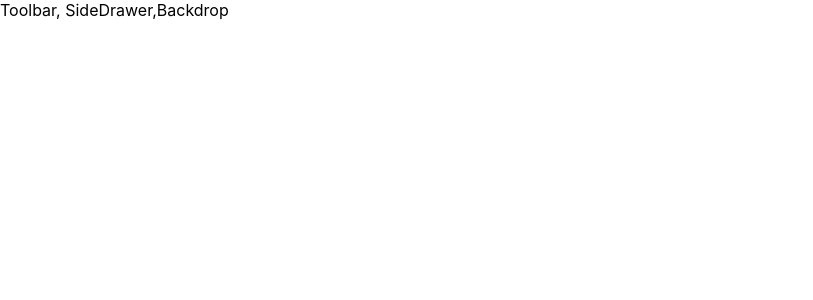
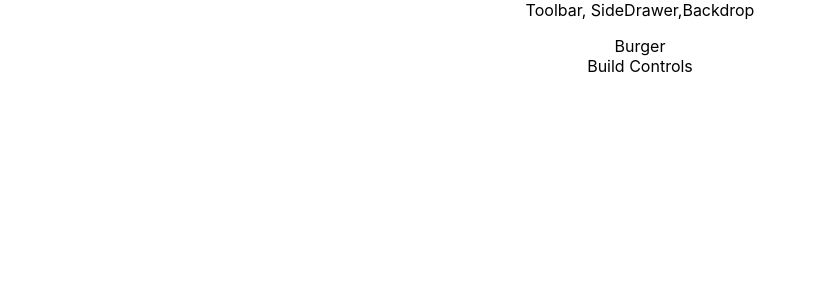
Before and after one commit to yruben/burger-builder, a React (Create React App) app: page / in a window 1280 px wide. Shown: the top 300 px of the page, without its empty margins (0-813 px from the left). Built offline with nearby package versions, Linux system fonts and the light colour scheme.

Commit message:
Implemented Burger Builder container

```diff
--- a/src/App.js
+++ b/src/App.js
@@ -1,12 +1,13 @@
 import Layout from './components/Layout/Layout'
-// import './App.css';
+import './App.css'
+import BurgerBuilder from './containers/BurgerBuilder/BurgerBuilder'
 
 
 function App() {
   return (
-    <div>
+    <div className='App'>
       <Layout>
-
+        <BurgerBuilder/>
       </Layout>
     </div>
   );
--- a/src/components/Layout/Layout.js
+++ b/src/components/Layout/Layout.js
@@ -1,9 +1,9 @@
 import React from 'react'
-
+import styles from './Layout.module.css'
 const layout = ( props ) => (
   <>
     <div>Toolbar, SideDrawer,Backdrop</div>
-    <main>
+    <main className={styles.content}>
       {props.children}
     </main>
   </>
--- /dev/null
+++ b/src/components/Layout/Layout.module.css
@@ -0,0 +1,3 @@
+.content{
+    margin-top: 16px;
+}
--- /dev/null
+++ b/src/containers/BurgerBuilder/BurgerBuilder.js
@@ -0,0 +1,14 @@
+import React, { Component } from 'react'
+
+class BurgerBuilder extends Component{
+  render() {
+    return(
+      <>
+        <div> Burger</div>
+        <div> Build Controls</div>
+      </>
+    )
+  }
+}
+
+export default BurgerBuilder
```
